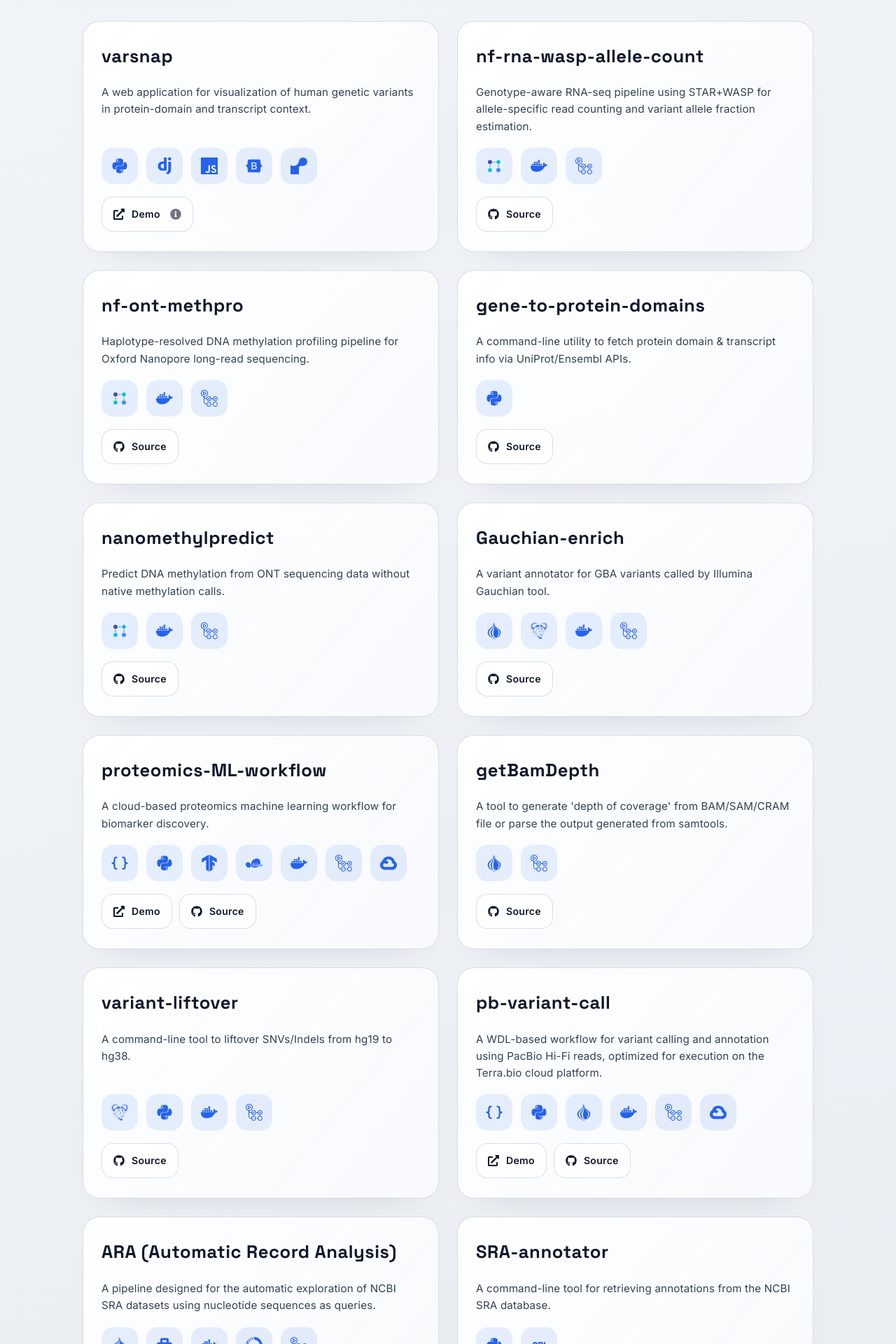
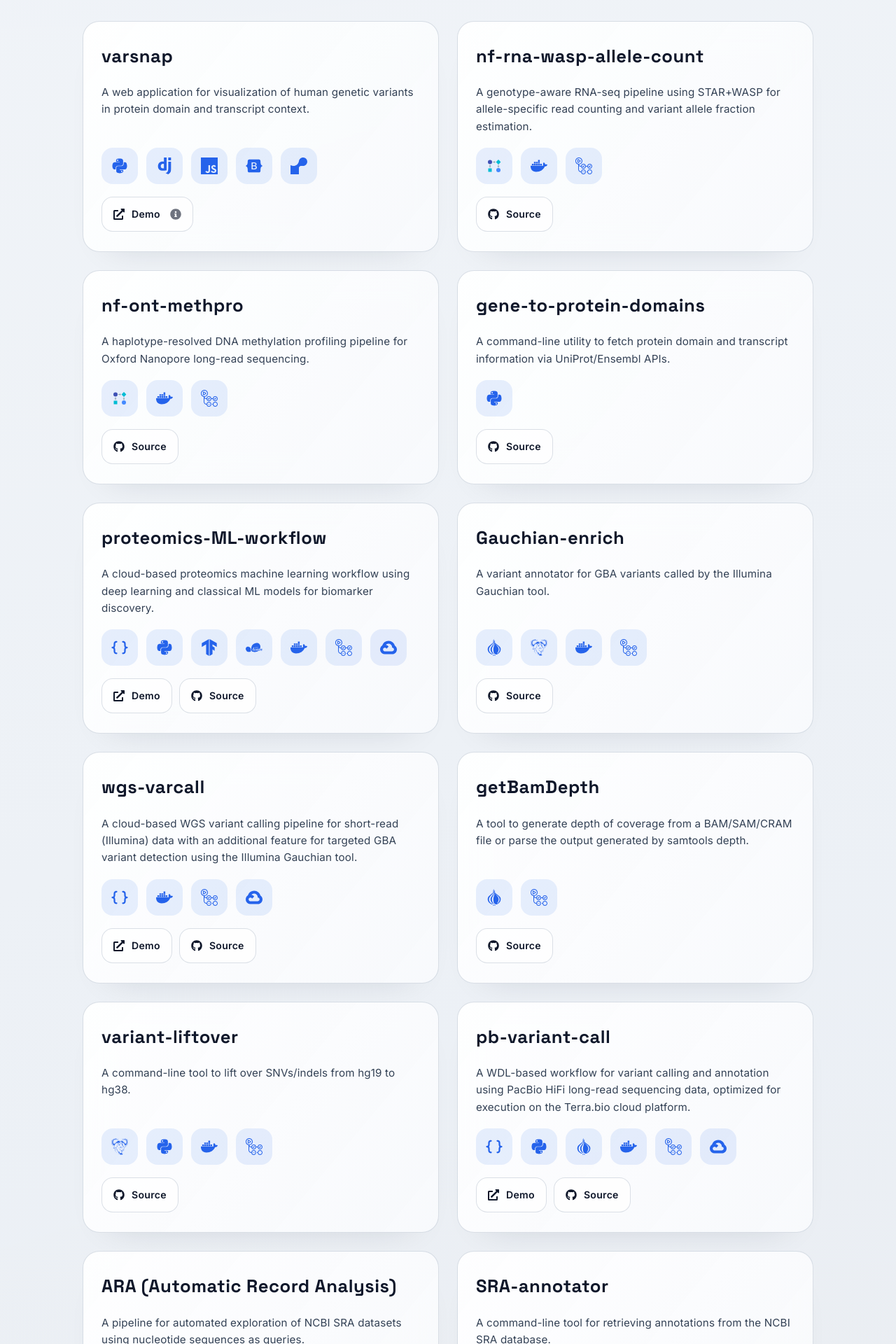
Before and after one commit to maurya-anand/maurya-anand.github.io, a React (Vite) app: page / in a window 1280 px wide. Shown: the part 3640-5560 px from the top of the page at 70% size. Built offline with nearby package versions, Linux system fonts and the light colour scheme.

Commit message:
refactored project descriptions for clarity and updated project entries

```diff
--- a/src/components/Projects.jsx
+++ b/src/components/Projects.jsx
@@ -35,50 +35,37 @@ const projects = [
   {
     name: "varsnap",
     description:
-      "A web application for visualization of human genetic variants in protein-domain and transcript context.",
+      "A web application for visualization of human genetic variants in protein domain and transcript context.",
     demo: "https://varsnap.onrender.com/",
-    coldStartNote: "Hosted on Render free tier, it may take ~30s to wake up on first load.",
+    coldStartNote:
+      "Hosted on Render free tier, it may take ~30s to wake up on first load.",
     technologies: ["Python", "Django", "JavaScript", "FaBootstrap", "SiRender"],
   },
   {
     name: "nf-rna-wasp-allele-count",
     description:
-      "Genotype-aware RNA-seq pipeline using STAR+WASP for allele-specific read counting and variant allele fraction estimation.",
+      "A genotype-aware RNA-seq pipeline using STAR+WASP for allele-specific read counting and variant allele fraction estimation.",
     repo: "https://github.com/maurya-anand/nf-rna-wasp-allele-count",
     technologies: ["Nextflow", "Docker", "SiGithubactions"],
   },
   {
     name: "nf-ont-methpro",
     description:
-      "Haplotype-resolved DNA methylation profiling pipeline for Oxford Nanopore long-read sequencing.",
+      "A haplotype-resolved DNA methylation profiling pipeline for Oxford Nanopore long-read sequencing.",
     repo: "https://github.com/maurya-anand/nf-ont-methpro",
     technologies: ["Nextflow", "Docker", "SiGithubactions"],
   },
   {
     name: "gene-to-protein-domains",
     description:
-      "A command-line utility to fetch protein domain & transcript info via UniProt/Ensembl APIs.",
+      "A command-line utility to fetch protein domain and transcript information via UniProt/Ensembl APIs.",
     repo: "https://github.com/maurya-anand/gene-to-protein-domains",
     technologies: ["Python"],
   },
   {
-    name: "nanomethylpredict",
-    description:
-      "Predict DNA methylation from ONT sequencing data without native methylation calls.",
-    repo: "https://github.com/maurya-anand/nanomethylpredict",
-    technologies: ["Nextflow", "Docker", "SiGithubactions"],
-  },
-  {
-    name: "Gauchian-enrich",
-    description:
-      "A variant annotator for GBA variants called by Illumina Gauchian tool.",
-    repo: "https://github.com/maurya-anand/gauchian-enrich",
-    technologies: ["Perl", "Make", "Docker", "SiGithubactions"],
-  },
-  {
     name: "proteomics-ML-workflow",
     description:
-      "A cloud-based proteomics machine learning workflow for biomarker discovery.",
+      "A cloud-based proteomics machine learning workflow using deep learning and classical ML models for biomarker discovery.",
     demo: "https://dockstore.org/workflows/github.com/anand-imcm/proteomics-ML-workflow",
     repo: "https://github.com/anand-imcm/proteomics-ML-workflow",
     technologies: [
@@ -92,23 +79,43 @@ const projects = [
     ],
   },
   {
+    name: "Gauchian-enrich",
+    description:
+      "A variant annotator for GBA variants called by the Illumina Gauchian tool.",
+    repo: "https://github.com/maurya-anand/gauchian-enrich",
+    technologies: ["Perl", "Make", "Docker", "SiGithubactions"],
+  },
+  {
+    name: "wgs-varcall",
+    description:
+      "A cloud-based WGS variant calling pipeline for short-read (Illumina) data with an additional feature for targeted GBA variant detection using the Illumina Gauchian tool.",
+    demo: "https://dockstore.org/workflows/github.com/anand-imcm/wgs-varcall",
+    repo: "https://github.com/anand-imcm/wgs-varcall",
+    technologies: [
+      "PiBracketsCurlyBold",
+      "Docker",
+      "SiGithubactions",
+      "SiGooglecloud",
+    ],
+  },
+  {
     name: "getBamDepth",
     description:
-      "A tool to generate 'depth of coverage' from BAM/SAM/CRAM file or parse the output generated from samtools.",
+      "A tool to generate depth of coverage from a BAM/SAM/CRAM file or parse the output generated by samtools depth.",
     repo: "https://github.com/maurya-anand/getBamDepth",
     technologies: ["Perl", "SiGithubactions"],
   },
   {
     name: "variant-liftover",
     description:
-      "A command-line tool to liftover SNVs/Indels from hg19 to hg38.",
+      "A command-line tool to lift over SNVs/indels from hg19 to hg38.",
     repo: "https://github.com/maurya-anand/liftover",
     technologies: ["Make", "Python", "Docker", "SiGithubactions"],
   },
   {
     name: "pb-variant-call",
     description:
-      "A WDL-based workflow for variant calling and annotation using PacBio Hi-Fi reads, optimized for execution on the Terra.bio cloud platform.",
+      "A WDL-based workflow for variant calling and annotation using PacBio HiFi long-read sequencing data, optimized for execution on the Terra.bio cloud platform.",
     demo: "https://dockstore.org/workflows/github.com/anand-imcm/pb-variant-call",
     repo: "https://github.com/anand-imcm/pb-variant-call",
     technologies: [
@@ -123,7 +130,7 @@ const projects = [
   {
     name: "ARA (Automatic Record Analysis)",
     description:
-      "A pipeline designed for the automatic exploration of NCBI SRA datasets using nucleotide sequences as queries. ",
+      "A pipeline for automated exploration of NCBI SRA datasets using nucleotide sequences as queries.",
     repo: "https://github.com/maurya-anand/ARA",
     demo: "https://workflowhub.eu/workflows/546",
     technologies: [
@@ -205,7 +212,9 @@ const Projects = () => (
                 data-tooltip={project.coldStartNote || undefined}
               >
                 <FaExternalLinkAlt /> Demo
-                {project.coldStartNote && <FaInfoCircle className="cold-start-icon" />}
+                {project.coldStartNote && (
+                  <FaInfoCircle className="cold-start-icon" />
+                )}
               </a>
             )}
             {project.pypi && (
```
